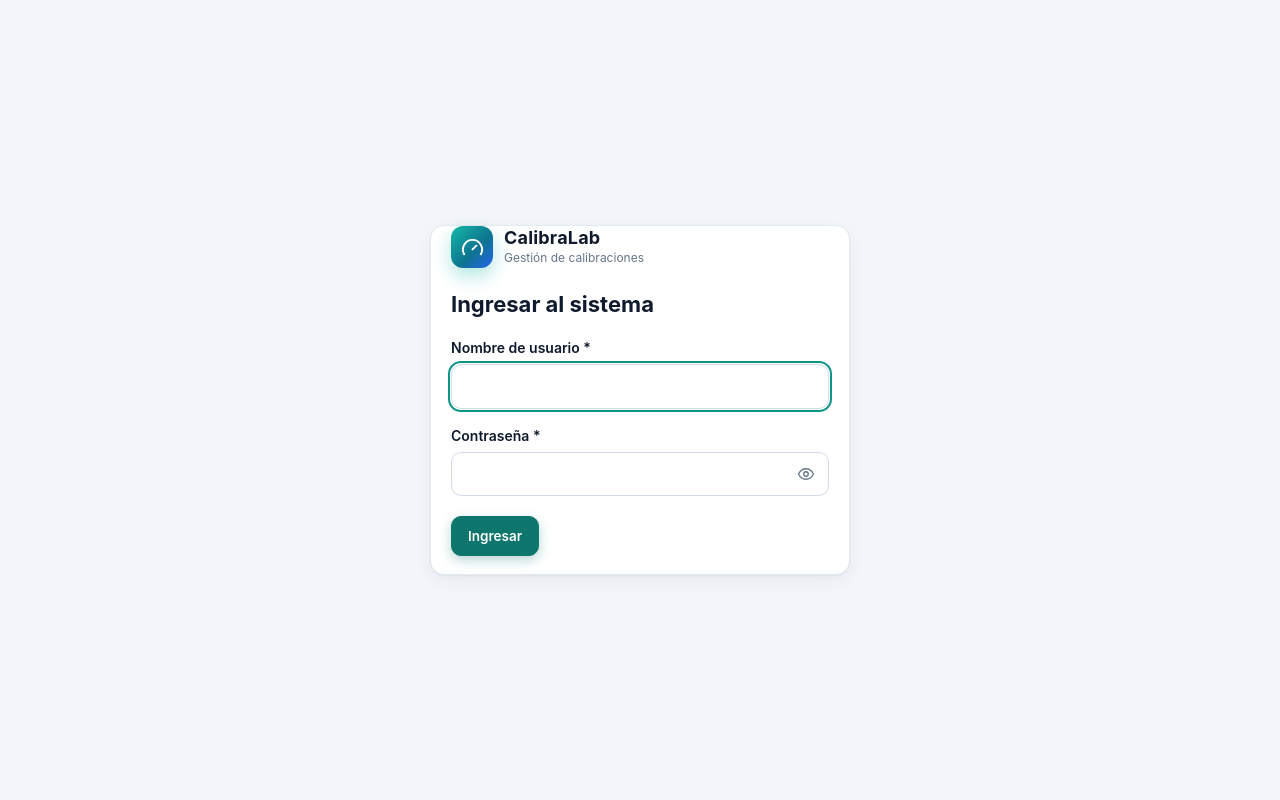
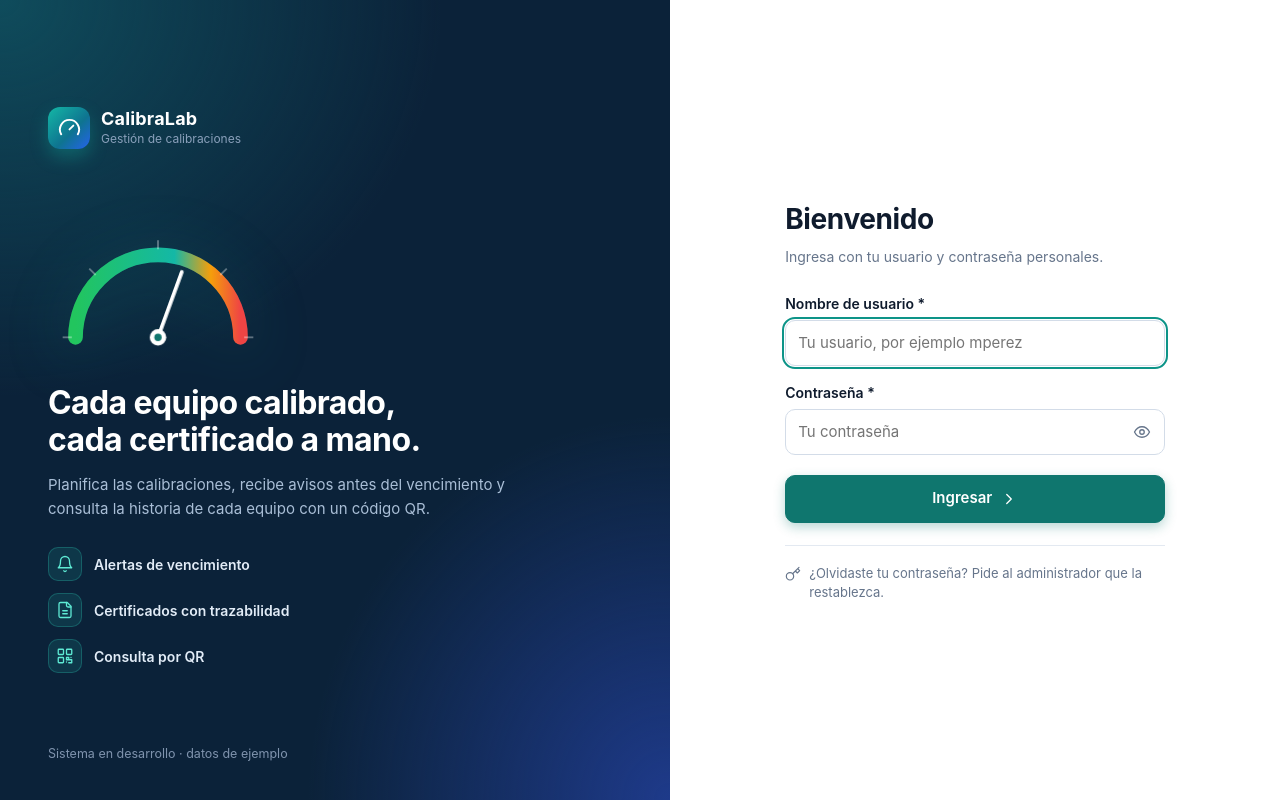
Before and after one commit to charryortega85-create/calibralab, a Django app: page /cuentas/ingresar/ in a window 1280 px wide. Run offline with Django 5.2, Linux system fonts and the light colour scheme; parts of the project's set-up code (start-up, migrations or seed data) failed here and were passed over.

Commit message:
Pantalla de ingreso nueva: panel con indicador animado y formulario
Co-Authored-By: Claude Opus 5.5 (1M context) <noreply@anthropic.com>
Claude-Session: https://claude.ai/code/session_013Puvip3LFieqhhSCc5nLkF

```diff
--- a/apps/cuentas/forms.py
+++ b/apps/cuentas/forms.py
@@ -13,6 +13,11 @@ class IngresoForm(AuthenticationForm):
         ),
         "inactive": "Este usuario está desactivado. Pide al administrador que lo active.",
     }
+
+    def __init__(self, *args, **kwargs):
+        super().__init__(*args, **kwargs)
+        self.fields["username"].widget.attrs.update(placeholder="Tu usuario, por ejemplo mperez")
+        self.fields["password"].widget.attrs.update(placeholder="Tu contraseña")
 
 
 class AreasMixin:
--- a/static/css/calibralab.css
+++ b/static/css/calibralab.css
@@ -484,3 +484,53 @@ details.versiones summary{cursor:pointer;font-weight:600}
 .visor-oculto .visor-hoja{filter:blur(24px)}
 .visor-oculto .visor-velo{display:flex}
 @media print{.pub .pub-main{display:none}.pub::after{content:"Este certificado es solo para consulta en pantalla.";display:block;padding:40px;font:16px sans-serif}}
+
+/* ---------- Pantalla de ingreso ---------- */
+.ingreso-body{background:var(--surface)}
+.ingreso{display:grid;grid-template-columns:minmax(0,1.1fr) minmax(0,1fr);min-height:100vh}
+.ingreso-hero{position:relative;overflow:hidden;display:flex;flex-direction:column;justify-content:space-between;gap:32px;padding:36px 48px;color:#cfe0f2;
+  background:radial-gradient(120% 90% at 0% 0%,#0f4c5c 0%,transparent 55%),radial-gradient(90% 80% at 100% 100%,#1e3a8a 0%,transparent 60%),#0b2239}
+.ingreso-rejilla{position:absolute;inset:0;pointer-events:none;opacity:.5;
+  background-image:linear-gradient(rgba(255,255,255,.05) 1px,transparent 1px),linear-gradient(90deg,rgba(255,255,255,.05) 1px,transparent 1px);background-size:36px 36px;
+  -webkit-mask-image:radial-gradient(70% 60% at 50% 45%,#000,transparent);mask-image:radial-gradient(70% 60% at 50% 45%,#000,transparent)}
+.ingreso-hero>*{position:relative}
+.ingreso-hero .brand{padding:0}
+.ingreso-centro{max-width:460px}
+.ingreso-gauge{width:220px;height:auto;display:block;margin-bottom:28px;filter:drop-shadow(0 10px 30px rgba(20,184,166,.25))}
+.ingreso-gauge .arco{stroke-dasharray:100;stroke-dashoffset:100;animation:ing-arco 1.6s .2s cubic-bezier(.3,.7,.2,1) forwards}
+.ingreso-gauge .aguja{transform-origin:120px 128px;transform:rotate(-90deg);animation:ing-aguja 2.4s .2s cubic-bezier(.3,.7,.2,1) forwards,ing-vibra 4s 2.6s ease-in-out infinite}
+@keyframes ing-arco{to{stroke-dashoffset:0}}
+@keyframes ing-aguja{0%{transform:rotate(-90deg)}70%{transform:rotate(38deg)}100%{transform:rotate(20deg)}}
+@keyframes ing-vibra{0%,100%{transform:rotate(20deg)}50%{transform:rotate(26deg)}}
+.ingreso-hero h2{color:#fff;font-size:32px;line-height:1.15;letter-spacing:-.6px;margin-bottom:14px}
+.ingreso-hero p{font-size:15px;line-height:1.6;color:#a9bed6}
+.ingreso-puntos{display:grid;gap:12px;margin-top:26px}
+.ingreso-puntos li{display:flex;align-items:center;gap:12px;font-weight:600;color:#e2ecf7}
+.ingreso-puntos span{width:34px;height:34px;display:grid;place-items:center;border-radius:10px;background:rgba(45,212,191,.12);color:#5eead4;border:1px solid rgba(45,212,191,.25)}
+.ingreso-pie{font-size:12.5px!important;color:#7f93ad!important}
+.ingreso-panel{display:grid;place-items:center;padding:40px 24px;background:var(--surface)}
+.ingreso-form{width:100%;max-width:380px;animation:ing-sube .6s .1s both ease-out}
+@keyframes ing-sube{from{opacity:0;transform:translateY(12px)}}
+.ingreso-form h1{font-size:28px;letter-spacing:-.4px}
+.ingreso-sub{margin:6px 0 26px;color:var(--text-3)}
+.ingreso-form .form{max-width:none}
+.ingreso-form input:not([type=checkbox]){height:46px}
+.ingreso-btn{width:100%;height:48px;margin-top:4px;font-size:15px}
+.ingreso-btn .i{transition:transform .15s}
+.ingreso-btn:hover .i{transform:translateX(3px)}
+.ingreso-ayuda{display:flex;gap:8px;align-items:flex-start;margin-top:22px;padding-top:18px;border-top:1px solid var(--border);font-size:13px;color:var(--text-3)}
+.ingreso-ayuda .i{width:16px;height:16px;margin-top:2px}
+.ingreso-marca-movil{display:none;padding:0 0 28px}
+.ingreso-marca-movil b{color:var(--text)}
+.ingreso-marca-movil small{color:var(--text-3)}
+@media (max-width:900px){
+  .ingreso{grid-template-columns:1fr}
+  .ingreso-hero{display:none}
+  .ingreso-marca-movil{display:flex}
+  .ingreso-panel{align-items:start;padding-top:56px;background:linear-gradient(180deg,var(--brand-soft),var(--surface) 260px)}
+}
+@media (prefers-reduced-motion:reduce){
+  .ingreso-gauge .arco,.ingreso-gauge .aguja,.ingreso-form{animation:none}
+  .ingreso-gauge .arco{stroke-dashoffset:0}
+  .ingreso-gauge .aguja{transform:rotate(20deg)}
+}
--- a/templates/registration/login.html
+++ b/templates/registration/login.html
@@ -4,24 +4,55 @@
 {% include "_head.html" %}
 <title>Ingresar · CalibraLab</title>
 </head>
-<body>
+<body class="ingreso-body">
 {% include "_iconos.html" %}
-<div class="login-wrap">
-  <div class="card login-card">
-    <div class="card-b">
-      <div class="brand">
+<main class="ingreso">
+  <section class="ingreso-hero" aria-hidden="true">
+    <div class="ingreso-rejilla"></div>
+    <div class="brand">
+      <span class="brand-mark"><svg class="i"><use href="#i-gauge"/></svg></span>
+      <span><b>CalibraLab</b><small>Gestión de calibraciones</small></span>
+    </div>
+    <div class="ingreso-centro">
+      <svg class="ingreso-gauge" viewBox="0 0 240 150">
+        <defs><linearGradient id="arco" x1="0" x2="1"><stop offset="0" stop-color="#22c55e"/><stop offset=".6" stop-color="#14b8a6"/><stop offset=".82" stop-color="#f59e0b"/><stop offset="1" stop-color="#ef4444"/></linearGradient></defs>
+        <path d="M30 128a90 90 0 0 1 180 0" fill="none" stroke="rgba(255,255,255,.08)" stroke-width="16" stroke-linecap="round"/>
+        <path class="arco" d="M30 128a90 90 0 0 1 180 0" fill="none" stroke="url(#arco)" stroke-width="16" stroke-linecap="round" pathLength="100"/>
+        <g class="marcas" stroke="rgba(255,255,255,.35)" stroke-width="2">
+          <line x1="120" y1="22" x2="120" y2="32"/><line x1="45" y1="53" x2="52" y2="60"/><line x1="195" y1="53" x2="188" y2="60"/>
+          <line x1="16" y1="128" x2="26" y2="128"/><line x1="224" y1="128" x2="214" y2="128"/>
+        </g>
+        <g class="aguja"><line x1="120" y1="128" x2="120" y2="52" stroke="#fff" stroke-width="4" stroke-linecap="round"/></g>
+        <circle cx="120" cy="128" r="9" fill="#fff"/><circle cx="120" cy="128" r="4" fill="#0f766e"/>
+      </svg>
+      <h2>Cada equipo calibrado,<br>cada certificado a mano.</h2>
+      <p>Planifica las calibraciones, recibe avisos antes del vencimiento y consulta la historia de cada equipo con un código QR.</p>
+      <ul class="ingreso-puntos">
+        <li><span><svg class="i"><use href="#i-bell"/></svg></span>Alertas de vencimiento</li>
+        <li><span><svg class="i"><use href="#i-file"/></svg></span>Certificados con trazabilidad</li>
+        <li><span><svg class="i"><use href="#i-qr"/></svg></span>Consulta por QR</li>
+      </ul>
+    </div>
+    <p class="ingreso-pie">Sistema en desarrollo · datos de ejemplo</p>
+  </section>
+
+  <section class="ingreso-panel">
+    <div class="ingreso-form">
+      <div class="brand ingreso-marca-movil">
         <span class="brand-mark"><svg class="i" aria-hidden="true"><use href="#i-gauge"/></svg></span>
         <span><b>CalibraLab</b><small>Gestión de calibraciones</small></span>
       </div>
-      <h1 style="font-size:22px;margin-bottom:16px">Ingresar al sistema</h1>
+      <h1>Bienvenido</h1>
+      <p class="ingreso-sub">Ingresa con tu usuario y contraseña personales.</p>
       <form method="post" class="form" novalidate>
         {% include "_form.html" %}
         <input type="hidden" name="next" value="{{ next }}">
-        <div class="form-actions"><button class="btn primary" type="submit">Ingresar</button></div>
+        <button class="btn primary ingreso-btn" type="submit">Ingresar<svg class="i" aria-hidden="true"><use href="#i-chevron"/></svg></button>
       </form>
+      <p class="ingreso-ayuda"><svg class="i" aria-hidden="true"><use href="#i-key"/></svg>¿Olvidaste tu contraseña? Pide al administrador que la restablezca.</p>
     </div>
-  </div>
-</div>
+  </section>
+</main>
 <script src="{% static 'js/calibralab.js' %}"></script>
 </body>
 </html>
```
